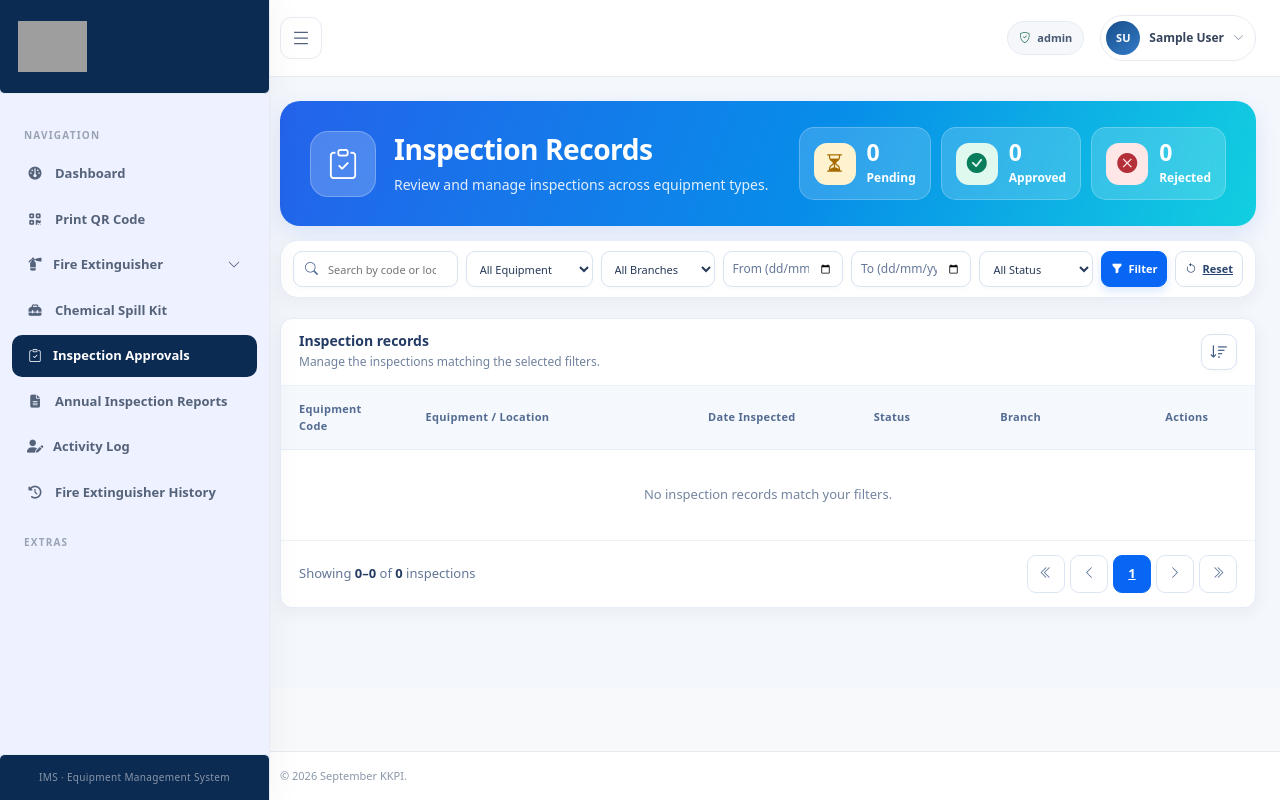
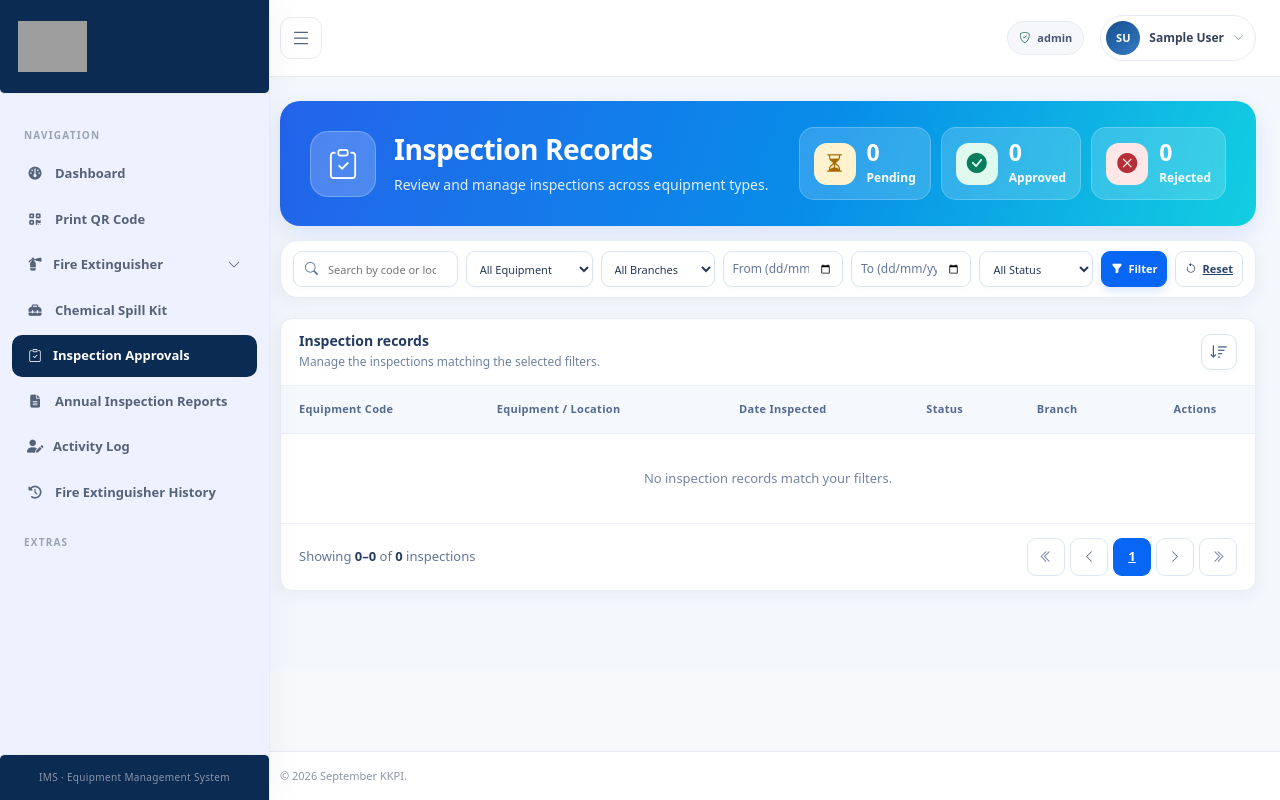
Before and after one commit to Jaja-D3v/fire-equipment-under-development, a PHP site: page /EMS_Home/admin-pending-inspections.php in a window 1280 px wide. Run offline with PHP 8.4, Linux system fonts and the light colour scheme; the visitor is signed in with stand-in values (Sample User, id 1); data comes from the database, SQL or seed files in the repository; data that the repository does not hold is empty; some libraries are stand-ins or nearby versions; grey boxes are pictures that could not be loaded.

Commit message:
fix sa responsiveness of inspection approvals

```diff
--- a/css/admin-pending-inspections.css
+++ b/css/admin-pending-inspections.css
@@ -854,7 +854,6 @@ main.container-fluid,
 
 .inspection-table {
     width: 100%;
-    table-layout: fixed;
 }
 
 .inspection-table th,
@@ -864,36 +863,6 @@ main.container-fluid,
 
 .inspection-table thead th {
     white-space: normal;
-}
-
-.inspection-table th:nth-child(1),
-.inspection-table td:nth-child(1) {
-    width: 13%;
-}
-
-.inspection-table th:nth-child(2),
-.inspection-table td:nth-child(2) {
-    width: 29%;
-}
-
-.inspection-table th:nth-child(3),
-.inspection-table td:nth-child(3) {
-    width: 17%;
-}
-
-.inspection-table th:nth-child(4),
-.inspection-table td:nth-child(4) {
-    width: 13%;
-}
-
-.inspection-table th:nth-child(5),
-.inspection-table td:nth-child(5) {
-    width: 14%;
-}
-
-.inspection-table th:nth-child(6),
-.inspection-table td:nth-child(6) {
-    width: 14%;
 }
 
 .inspection-code,
@@ -911,11 +880,18 @@ main.container-fluid,
     white-space: normal;
 }
 
-.inspection-date-main,
-.inspection-date-time,
 .inspection-status,
 .inspection-view {
-    white-space: normal;
+    flex: 0 0 auto;
+    white-space: nowrap;
+}
+
+.inspection-status {
+    line-height: 1.2;
+}
+
+.inspection-view {
+    line-height: 1.2;
 }
 
 @media (max-width: 1400px) {
```
Also changed, not shown: 2 other files.
